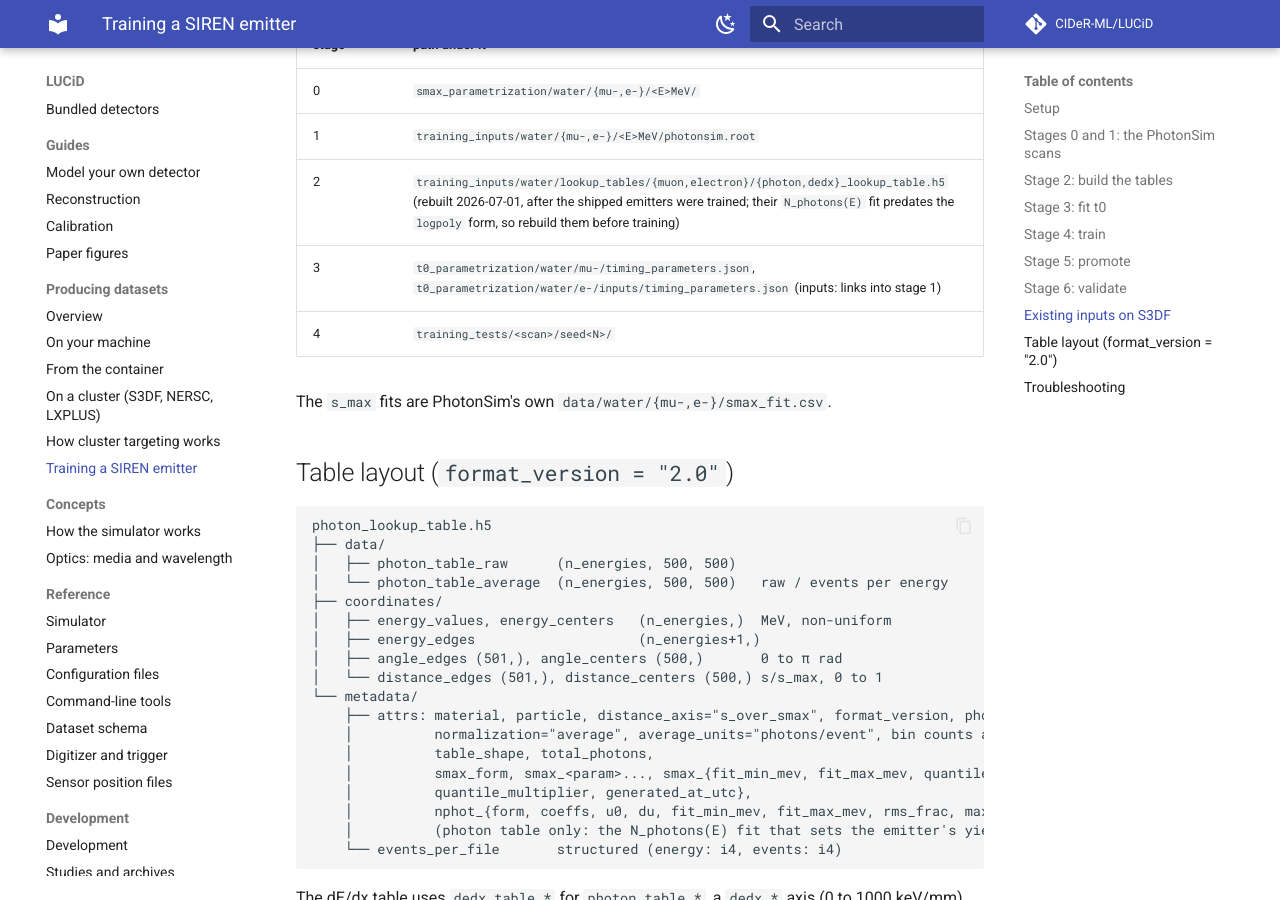
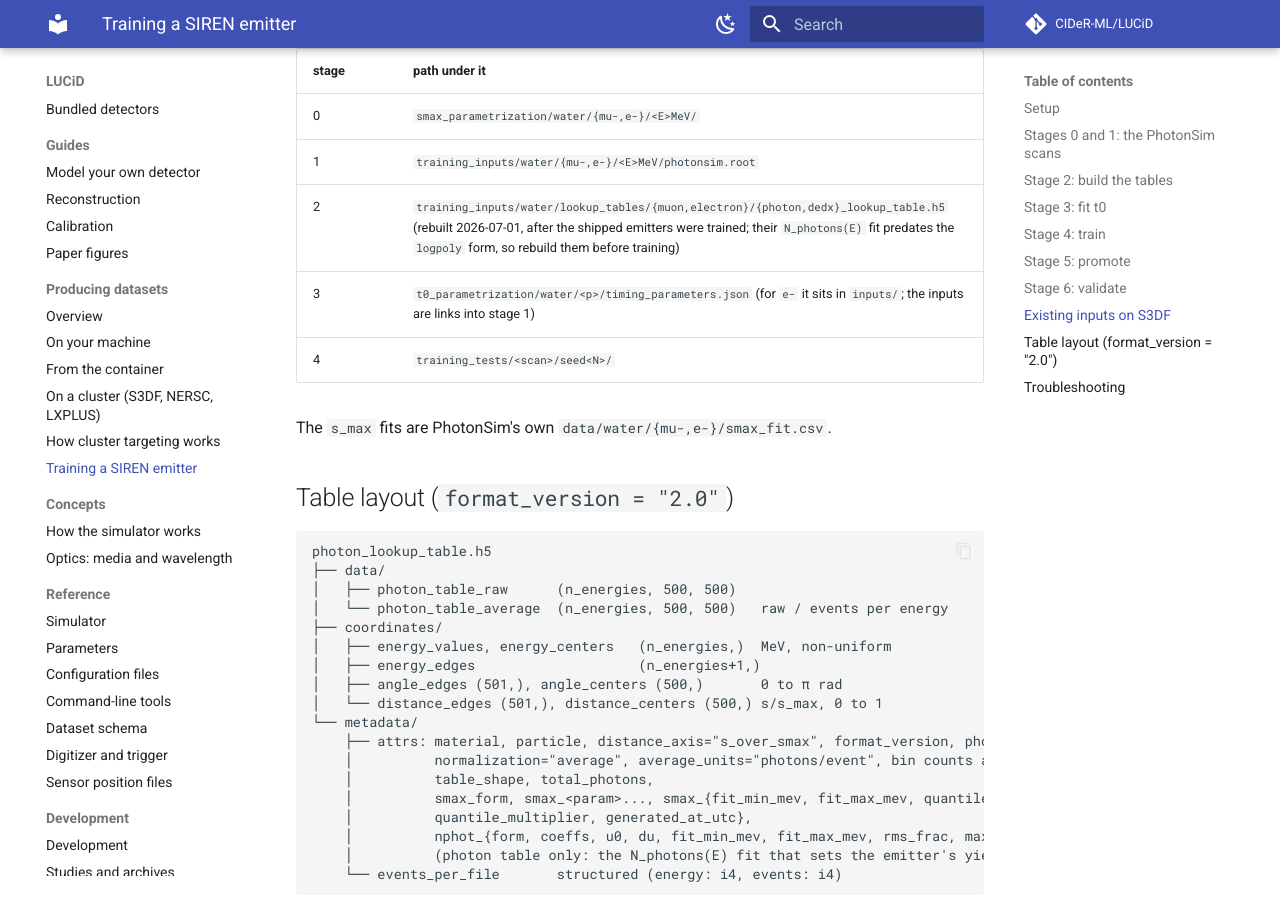
Before and after one commit to CIDeR-ML/LUCiD, an MkDocs documentation site: the page built from docs/guides/production/siren-training-inputs.md, in a window 1280 px wide and 900 px high, scrolled down 4844 px. Built offline with MkDocs 1.6.1 and Material for MkDocs 9.7.7, drawn with Linux system fonts in a browser that asks for light colours; comment, search, counter and statistics services are not loaded; some of the changed text lies outside the part shown.

```diff
--- a/docs/guides/production/siren-training-inputs.md
+++ b/docs/guides/production/siren-training-inputs.md
@@ -188,7 +188,7 @@ them, or pass the paths to stage 2 and 5. Each shipped `emitter.json` names its
 | 0 | `smax_parametrization/water/{mu-,e-}/<E>MeV/` |
 | 1 | `training_inputs/water/{mu-,e-}/<E>MeV/photonsim.root` |
 | 2 | `training_inputs/water/lookup_tables/{muon,electron}/{photon,dedx}_lookup_table.h5` (rebuilt 2026-07-01, after the shipped emitters were trained; their `N_photons(E)` fit predates the `logpoly` form, so rebuild them before training) |
-| 3 | `t0_parametrization/water/mu-/timing_parameters.json`, `t0_parametrization/water/e-/inputs/timing_parameters.json` (inputs: links into stage 1) |
+| 3 | `t0_parametrization/water/<p>/timing_parameters.json` (for `e-` it sits in `inputs/`; the inputs are links into stage 1) |
 | 4 | `training_tests/<scan>/seed<N>/` |
 
 The `s_max` fits are PhotonSim's own `data/water/{mu-,e-}/smax_fit.csv`.
```
Also changed, not shown: other parts of docs/guides/production/siren-training-inputs.md (+1 -1 lines), docs/reference/cli.md (+1 -1 lines), lucid/production/siren_inputs/t0/README.md (+1 -1 lines), lucid/siren/README.md (+2 -2 lines).
